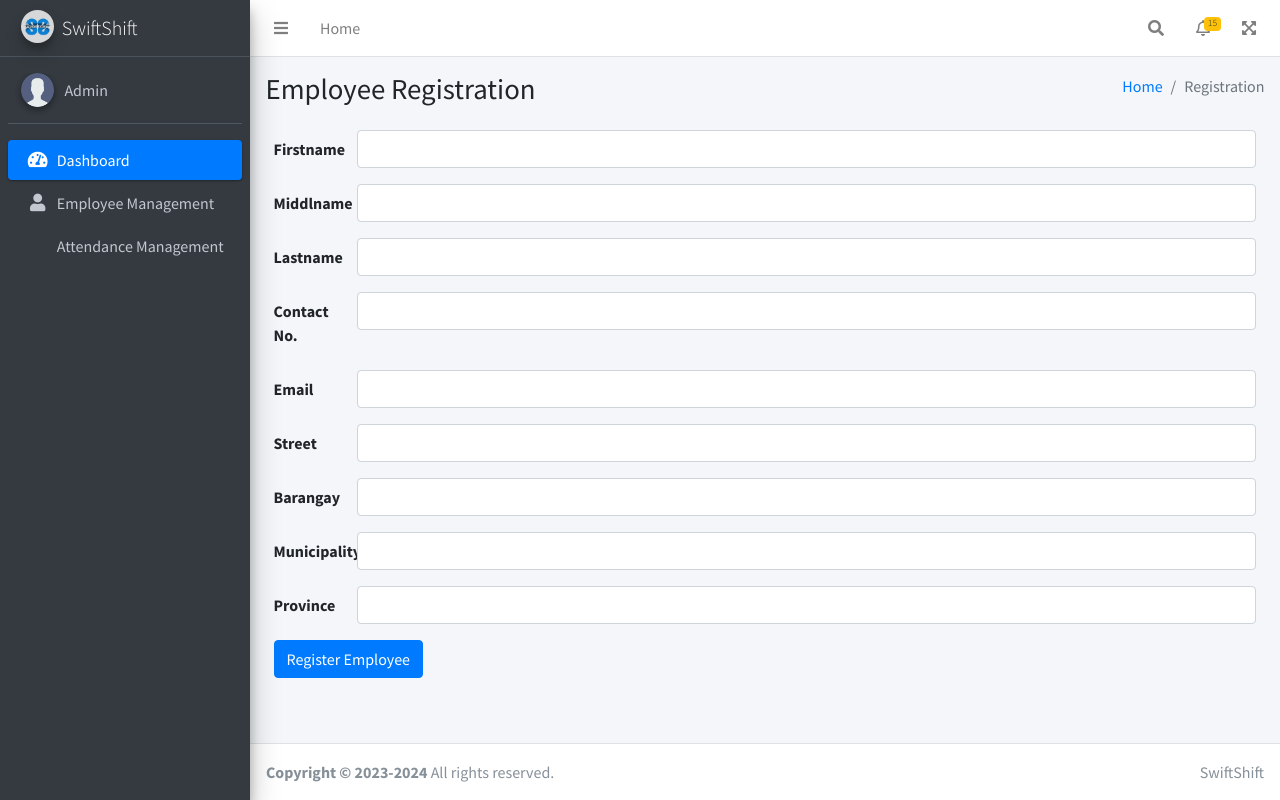
After one commit to JapinanClarence/swiftshift, a PHP site: page /registration.php in a window 1280 px wide. The commit adds this page. Run offline with PHP 8.4, Linux system fonts and the light colour scheme; some libraries are stand-ins or nearby versions.

Commit message:
implemented employee registration

```diff
--- a/index.php
+++ b/index.php
@@ -14,12 +14,12 @@ include(__DIR__ . "/partials/head.php");
       <div class="container-fluid">
         <div class="row mb-2">
           <div class="col-sm-6">
-            <h1 class="m-0">Starter Page</h1>
+            <h1 class="m-0">Dashboard</h1>
           </div><!-- /.col -->
           <div class="col-sm-6">
             <ol class="breadcrumb float-sm-right">
               <li class="breadcrumb-item"><a href="#">Home</a></li>
-              <li class="breadcrumb-item active">Starter Page</li>
+              <li class="breadcrumb-item active">Dashboard</li>
             </ol>
           </div><!-- /.col -->
         </div><!-- /.row -->
--- a/package.json
+++ /dev/null
@@ -1,6 +0,0 @@
-{
-  "dependencies": {
-    "jquery": "^3.7.1",
-    "sweetalert2": "^11.10.2"
-  }
-}
--- a/partials/footer.php
+++ b/partials/footer.php
@@ -2,8 +2,8 @@
   <footer class="main-footer">
   	<!-- To the right -->
   	<div class="float-right d-none d-sm-inline">
-  		Anything you want
+  		SwiftShift
   	</div>
   	<!-- Default to the left -->
-  	<strong>Copyright &copy; 2014-2021 <a href="https://adminlte.io">AdminLTE.io</a>.</strong> All rights reserved.
+  	<strong>Copyright &copy; 2023-2024</strong> All rights reserved.
   </footer>
--- a/partials/head.php
+++ b/partials/head.php
@@ -5,7 +5,7 @@
 <head>
 	<meta charset="utf-8">
 	<meta name="viewport" content="width=device-width, initial-scale=1">
-	<title>AdminLTE 3 | Starter</title>
+	<title>SwiftShift</title>
 	<link rel="shortcut icon" href="assets/images/SwiftShift-Logo.jpg" type="image/x-icon">
 	<!-- Google Font: Source Sans Pro -->
 	<link rel="stylesheet" href="https://fonts.googleapis.com/css?family=Source+Sans+Pro:300,400,400i,700&display=fallback">
@@ -13,6 +13,22 @@
 	<link rel="stylesheet" href="plugins/fontawesome-free/css/all.min.css">
 	<!-- Theme style -->
 	<link rel="stylesheet" href="dist/css/adminlte.min.css">
+	<!-- Sweet alert -->
+	<script src="plugins/sweetalert2/sweetalert2.all.js"></script>
+	<link rel="stylesheet" href="plugins/sweetalert2/sweetalert2.min.css">
+	<script>
+		const Toast = Swal.mixin({
+			toast: true,
+			position: 'bottom-start',
+			showConfirmButton: false,
+			timer: 3000,
+			timerProgressBar: true,
+			didOpen: (toast) => {
+				toast.addEventListener('mouseenter', Swal.stopTimer)
+				toast.addEventListener('mouseleave', Swal.resumeTimer)
+			}
+		})
+	</script>
 </head>
 
 <body class="hold-transition sidebar-mini">
--- a/partials/sidebar.php
+++ b/partials/sidebar.php
@@ -2,8 +2,8 @@
 <aside class="main-sidebar sidebar-dark-primary elevation-4">
 	<!-- Brand Logo -->
 	<a href="index3.html" class="brand-link">
-		<img src="assets/images/SwiftShift-Logo.jpg" alt="AdminLTE Logo" class="brand-image img-circle elevation-3" style="opacity: .8">
-		<span class="brand-text font-weight-light">AdminLTE 3</span>
+		<img src="assets/images/SwiftShift-Logo.jpg" alt="SwiftShift Logo" class="brand-image img-circle elevation-3" style="opacity: .8">
+		<span class="brand-text font-weight-light">SwiftShift</span>
 	</a>
 
 	<!-- Sidebar -->
@@ -17,33 +17,20 @@
 				<a href="#" class="d-block">Admin</a>
 			</div>
 		</div>
-
-		<!-- SidebarSearch Form -->
-		<div class="form-inline">
-			<div class="input-group" data-widget="sidebar-search">
-				<input class="form-control form-control-sidebar" type="search" placeholder="Search" aria-label="Search">
-				<div class="input-group-append">
-					<button class="btn btn-sidebar">
-						<i class="fas fa-search fa-fw"></i>
-					</button>
-				</div>
-			</div>
-		</div>
-
 		<!-- Sidebar Menu -->
 		<nav class="mt-2">
 			<ul class="nav nav-pills nav-sidebar flex-column" data-widget="treeview" role="menu" data-accordion="false">
 				<!-- Add icons to the links using the .nav-icon class
                with font-awesome or any other icon font library -->
 				<li class="nav-item menu-open">
-					<a href="#" class="nav-link active">
+					<a href="index.php" class="nav-link active">
 						<i class="nav-icon fas fa-tachometer-alt"></i>
 						<p>
-							Starter Pages
-							<i class="right fas fa-angle-left"></i>
+							Dashboard
+							<!-- <i class="right fas fa-angle-left"></i> -->
 						</p>
 					</a>
-					<ul class="nav nav-treeview">
+					<!-- <ul class="nav nav-treeview">
 						<li class="nav-item">
 							<a href="#" class="nav-link active">
 								<i class="far fa-circle nav-icon"></i>
@@ -56,14 +43,21 @@
 								<p>Inactive Page</p>
 							</a>
 						</li>
-					</ul>
+					</ul> -->
+				</li>
+				<li class="nav-item">
+					<a href="registration.php" class="nav-link">
+						<i class="nav-icon fas fa-solid fa-user"></i>
+						<p>
+							Employee Management
+						</p>
+					</a>
 				</li>
 				<li class="nav-item">
 					<a href="#" class="nav-link">
-						<i class="nav-icon fas fa-th"></i>
+						<i class="nav-icon fas fa-solid fa-clipboard-user"></i>
 						<p>
-							Simple Link
-							<span class="right badge badge-danger">New</span>
+							Attendance Management
 						</p>
 					</a>
 				</li>
--- a/php/util/response.php
+++ b/php/util/response.php
@@ -1,11 +1,9 @@
 <?php
 // response(200, true, ["username" => "clarence", "email" => "japinanclarence@gmail.com", "skills" => ["drawing", "singing", "dancing"]]);
 
-function response(int $statusCode, bool $success, $data = [], $toCache = false)
+function response(bool $success, $data = [], $toCache = false)
 {
 	$responseData = [];
-	//set content type
-	header("Content-Type: application/json;charset=utf-8");
 
 	if ($toCache == true) {
 		header('Cache-control: max-age=60');
@@ -13,8 +11,6 @@ function response(int $statusCode, bool $success, $data = [], $toCache = false)
 		header('Cache-control: no-cache, no-store');
 	}
 
-	//set response code
-	http_response_code($statusCode);
 	//set reponse data
 	$responseData["success"]  = $success;
 	foreach ($data as $key => $value) {
--- a/php/util/util.php
+++ b/php/util/util.php
@@ -1,4 +1,7 @@
 <?php
+
+define("HR_ROLE", "1");
+define("EMPLOYEE_ROLE", "2");
 
 function dd($value)
 {
--- /dev/null
+++ b/registration.php
@@ -0,0 +1,172 @@
+<?php
+include(__DIR__ . "/partials/head.php");
+?>
+<div class="wrapper">
+	<?php
+	include(__DIR__ . "/partials/header.php");
+	include(__DIR__ . "/partials/sidebar.php");
+	?>
+
+	<!-- Content Wrapper. Contains page content -->
+	<div class="content-wrapper">
+		<!-- Content Header (Page header) -->
+		<div class="content-header">
+			<div class="container-fluid">
+				<div class="row mb-2">
+					<div class="col-sm-6">
+						<h1 class="m-0">Employee Registration</h1>
+					</div><!-- /.col -->
+					<div class="col-sm-6">
+						<ol class="breadcrumb float-sm-right">
+							<li class="breadcrumb-item"><a href="index.php">Home</a></li>
+							<li class="breadcrumb-item active">Registration</li>
+						</ol>
+					</div><!-- /.col -->
+				</div><!-- /.row -->
+			</div><!-- /.container-fluid -->
+		</div>
+		<!-- /.content-header -->
+
+		<!-- Main content -->
+		<div class="content">
+			<div class="container-fluid">
+				<div class="px-2">
+					<form id="registration-form">
+						<div class="row mb-3">
+							<label for="firstname" class="col-sm-1 col-form-label">Firstname</label>
+							<div class="col-sm-11">
+								<input type="text" class="form-control" id="firstname" name="firstname" required>
+							</div>
+						</div>
+						<div class="row mb-3">
+							<label for="middlename" class="col-sm-1 col-form-label">Middlname</label>
+							<div class="col-sm-11">
+								<input type="text" class="form-control" id="middlename" name="middlename" required>
+							</div>
+						</div>
+						<div class="row mb-3">
+							<label for="lastname" class="col-sm-1 col-form-label">Lastname</label>
+							<div class="col-sm-11">
+								<input type="text" class="form-control" id="lastname" name="lastname" required>
+							</div>
+						</div>
+						<div class="row mb-3">
+							<label for="contactNumber" class="col-sm-1 col-form-label">Contact No.</label>
+							<div class="col-sm-11">
+								<input type="text" class="form-control" id="contactNumber" name="contactNumber" required>
+							</div>
+						</div>
+						<div class="row mb-3">
+							<label for="email" class="col-sm-1 col-form-label">Email</label>
+							<div class="col-sm-11">
+								<input type="email" class="form-control" id="email" name="email" required>
+							</div>
+						</div>
+						<div class="row mb-3">
+							<label for="street" class="col-sm-1 col-form-label">Street</label>
+							<div class="col-sm-11">
+								<input type="text" class="form-control" id="street" name="street" required>
+							</div>
+						</div>
+						<div class="row mb-3">
+							<label for="barangay" class="col-sm-1 col-form-label">Barangay</label>
+							<div class="col-sm-11">
+								<input type="text" class="form-control" id="barangay" required>
+							</div>
+						</div>
+						<div class="row mb-3">
+							<label for="municipality" class="col-sm-1 col-form-label">Municipality</label>
+							<div class="col-sm-11">
+								<input type="text" class="form-control" id="municipality" required>
+							</div>
+						</div>
+						<div class="row mb-3">
+							<label for="province" class="col-sm-1 col-form-label">Province</label>
+							<div class="col-sm-11">
+								<input type="text" class="form-control" id="province" required>
+							</div>
+						</div>
+						<button type="submit" class="btn btn-primary" id="submit">Register Employee</button>
+					</form>
+				</div>
+			</div><!-- /.container-fluid -->
+		</div>
+		<!-- /.content -->
+	</div>
+	<!-- /.content-wrapper -->
+
+	<?php
+	include(__DIR__ . "/partials/footer.php");
+	?>
+</div>
+<!-- ./wrapper -->
+
+<!-- REQUIRED SCRIPTS -->
+
+<!-- jQuery -->
+<script src="plugins/jquery/jquery.min.js"></script>
+<!-- Bootstrap 4 -->
+<script src="plugins/bootstrap/js/bootstrap.bundle.min.js"></script>
+<!-- AdminLTE App -->
+<script src="dist/js/adminlte.min.js"></script>
+
+<script>
+	$(function() {
+		$("#registration-form").on("submit", function(e) {
+			e.preventDefault();
+
+			//gather form data
+			const formData = {
+				firstname: $("#firstname").val().trim(),
+				lastname: $("#lastname").val().trim(),
+				middlename: $("#middlename").val().trim(),
+				contactNumber: $("#contactNumber").val().trim(),
+				email: $("#email").val().trim(),
+				street: $("#street").val().trim(),
+				barangay: $("#barangay").val().trim(),
+				municipality: $("#municipality").val().trim(),
+				province: $("#province").val().trim(),
+			};
+
+			console.log(formData);
+			const url = "./php/controller/admin/registrationController.php";
+			$.ajax({
+				type: "POST",
+				url: url,
+				data: formData,
+				success: handleSuccess,
+				error: handleError,
+			});
+		});
+		// Success handler
+		function handleSuccess(res) {
+			const data = JSON.parse(res);
+			console.log(data);
+
+			if (data.success == true) {
+				showToast("success", "Employee registered successfully!");
+			} else if (data.success == false) {
+				showToast("error", data.message);
+			}
+		}
+		// Error Handler
+		function handleError(err) {
+			console.log(err);
+		}
+
+		function showToast(icon, title) {
+			Toast.fire({
+				icon: icon,
+				title: title,
+			});
+		}
+		// Error Handler
+		function handleError(err) {
+			console.log(err);
+		}
+	});
+</script>
+
+<?php
+include(__DIR__ . "/partials/foot.php");
+?>
```
Also changed, not shown: php/controller/admin/registrationController.php (added, +67 -0 lines), php/model/Model.php (added, +348 -0 lines), php/model/User.php (added, +12 -0 lines), php/util/header.php (+14 -10 lines), package-lock.json (deleted).
